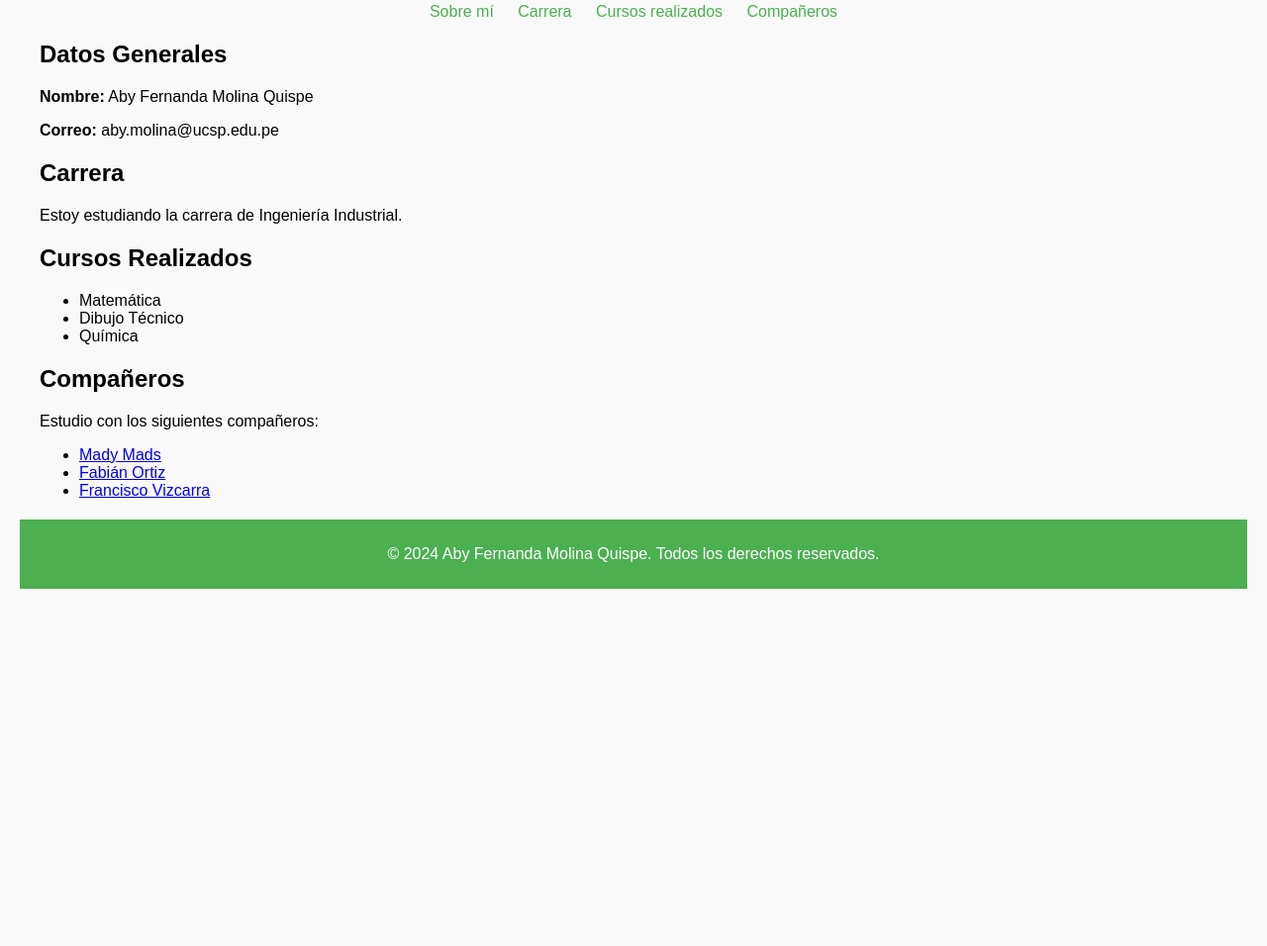
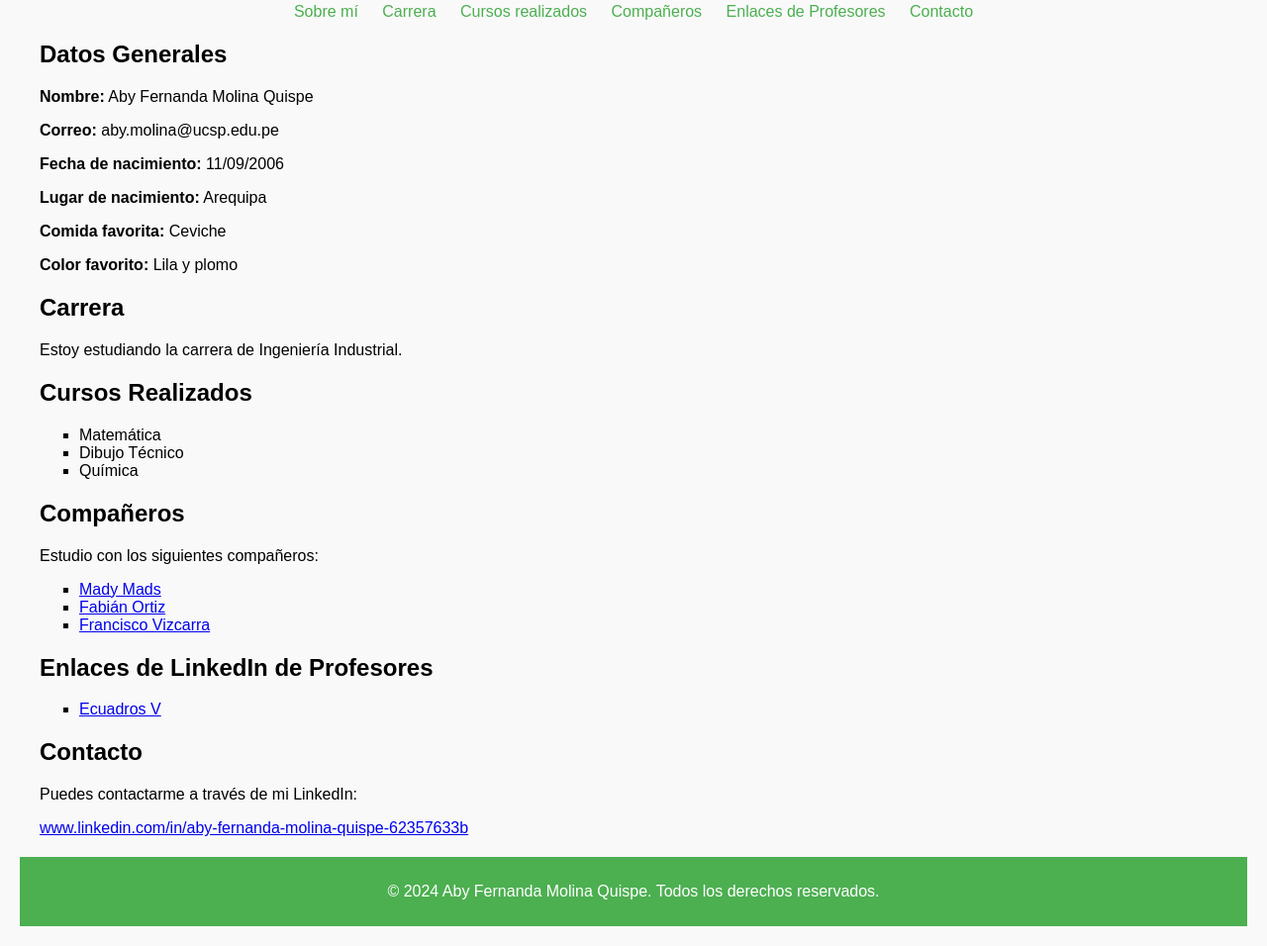
Before and after one commit to Aby5331/index.html, a plain HTML site: page index.html in a window 1280 px wide. Shown: the part 161-1117 px from the top of the page at 99% size. Before the commit the page ends 800 px from the top, so only its background shows below. Drawn offline with Linux system fonts and the light colour scheme.

Commit message:
Update index.html

```diff
--- a/index.html
+++ b/index.html
@@ -31,6 +31,9 @@
         section {
             margin: 20px;
         }
+        ul {
+            list-style-type: square;
+        }
     </style>
 </head>
 <body>
@@ -43,11 +46,17 @@
         <a href="#carrera">Carrera</a>
         <a href="#cursos">Cursos realizados</a>
         <a href="#companeros">Compañeros</a>
+        <a href="#enlaces-profesores">Enlaces de Profesores</a>
+        <a href="#contacto">Contacto</a>
     </nav>
     <section id="sobre-mi">
         <h2>Datos Generales</h2>
         <p><strong>Nombre:</strong> Aby Fernanda Molina Quispe</p>
         <p><strong>Correo:</strong> aby.molina@ucsp.edu.pe</p>
+        <p><strong>Fecha de nacimiento:</strong> 11/09/2006</p>
+        <p><strong>Lugar de nacimiento:</strong> Arequipa</p>
+        <p><strong>Comida favorita:</strong> Ceviche</p>
+        <p><strong>Color favorito:</strong> Lila y plomo</p>
     </section>
     <section id="carrera">
         <h2>Carrera</h2>
@@ -70,6 +79,17 @@
             <li><a href="https://danvizcarra.github.io/franciscovizcarra.github.io/" target="_blank">Francisco Vizcarra</a></li>
         </ul>
     </section>
+    <section id="enlaces-profesores">
+        <h2>Enlaces de LinkedIn de Profesores</h2>
+        <ul>
+            <li><a href="https://www.linkedin.com/in/ecuadrosv/" target="_blank">Ecuadros V</a></li>
+        </ul>
+    </section>
+    <section id="contacto">
+        <h2>Contacto</h2>
+        <p>Puedes contactarme a través de mi LinkedIn:</p>
+        <p><a href="https://www.linkedin.com/in/aby-fernanda-molina-quispe-62357633b" target="_blank">www.linkedin.com/in/aby-fernanda-molina-quispe-62357633b</a></p>
+    </section>
     <footer>
         <p>&copy; 2024 Aby Fernanda Molina Quispe. Todos los derechos reservados.</p>
     </footer>
```
